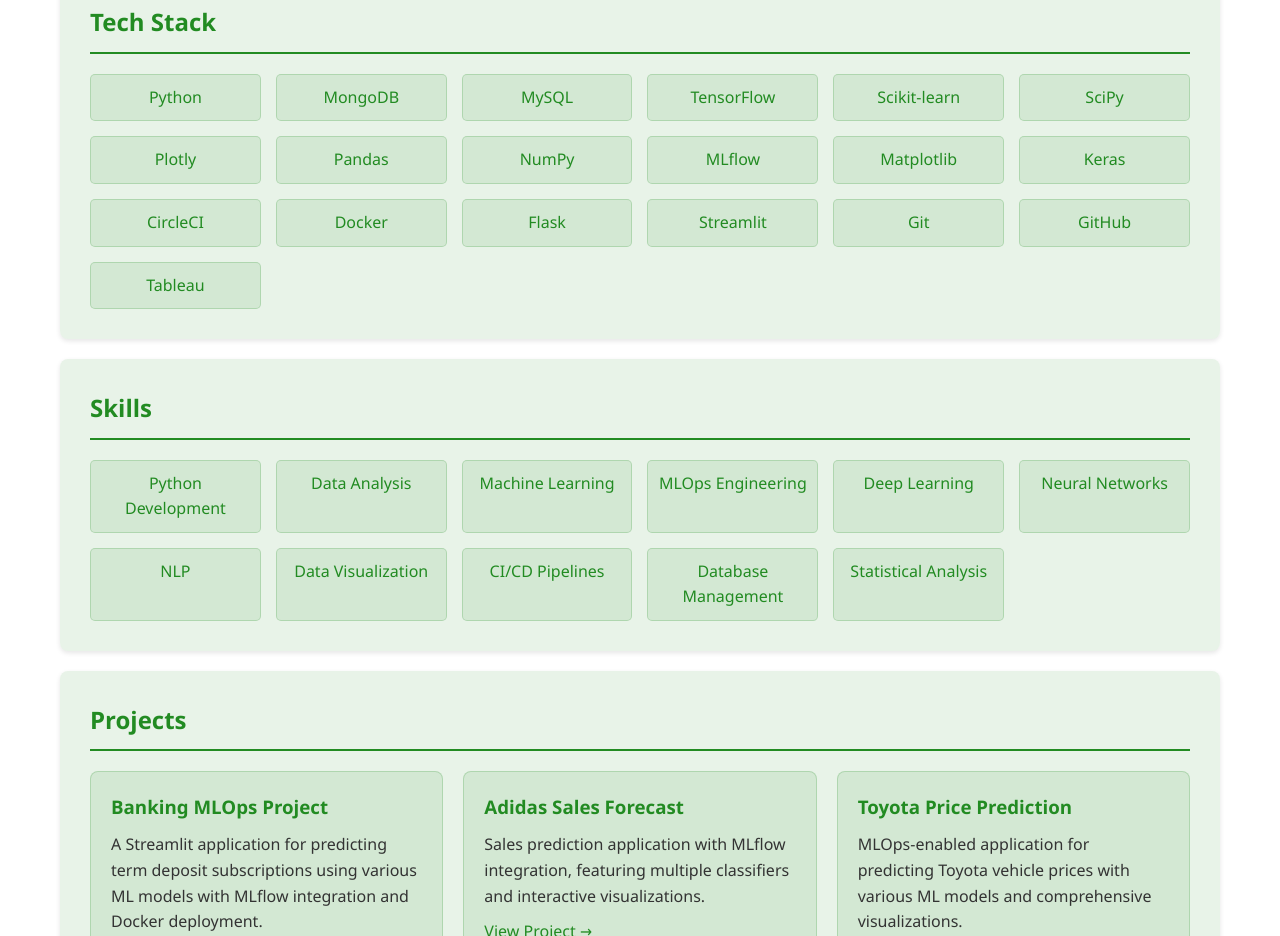
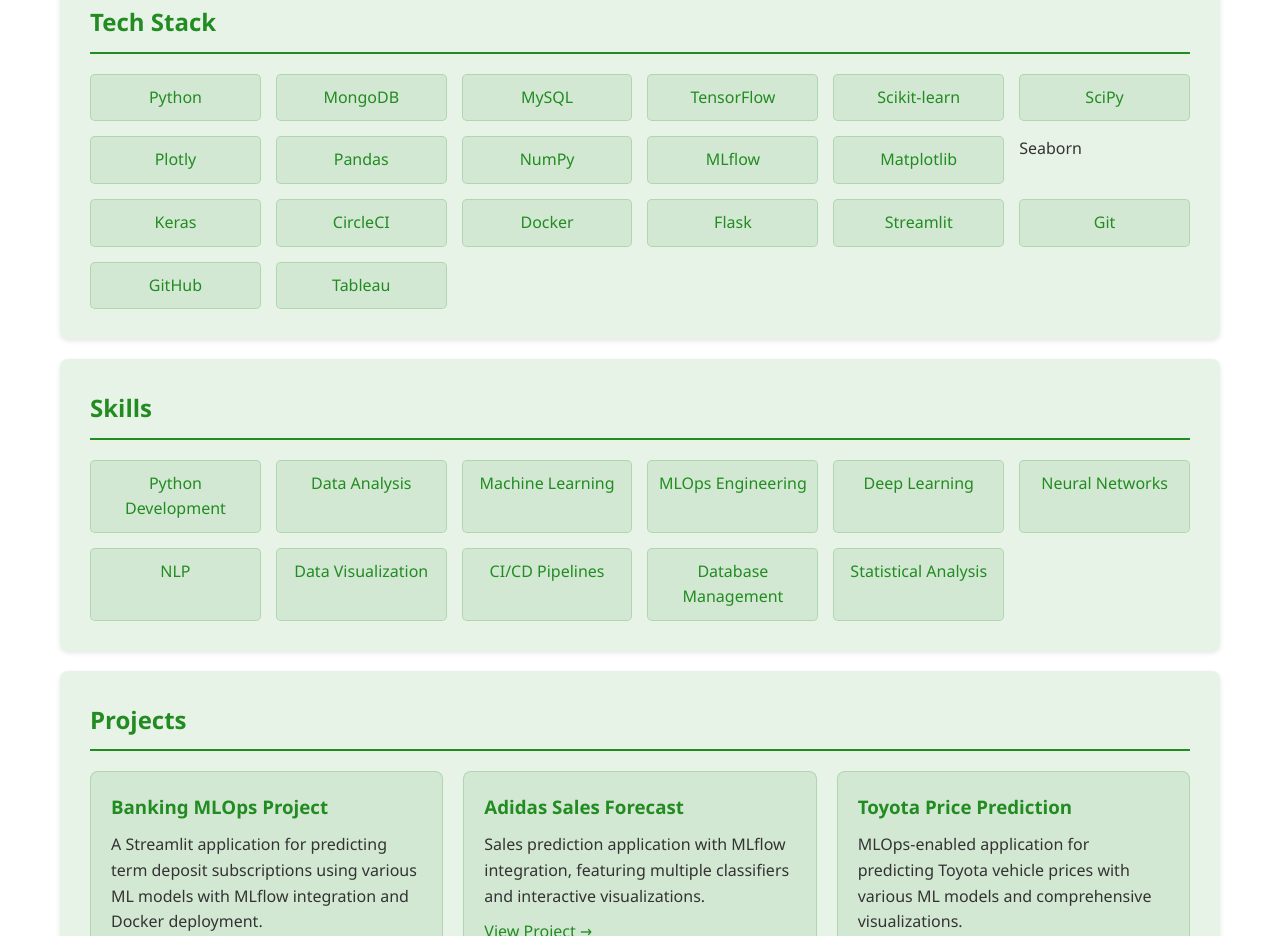
Before and after one commit to Mayankvlog/Protfolio_Mayank, a plain HTML site: page index.html in a window 1280 px wide. Shown: the part 786-1722 px from the top of the page. Drawn offline with Linux system fonts and the light colour scheme.

Commit message:
Update index.html

```diff
--- a/index.html
+++ b/index.html
@@ -235,6 +235,7 @@
                 <div class="tech-item">NumPy</div>
                 <div class="tech-item">MLflow</div>
                 <div class="tech-item">Matplotlib</div>
+                <div class="texh-item">Seaborn</div>
                 <div class="tech-item">Keras</div>
                 <div class="tech-item">CircleCI</div>
                 <div class="tech-item">Docker</div>
```
